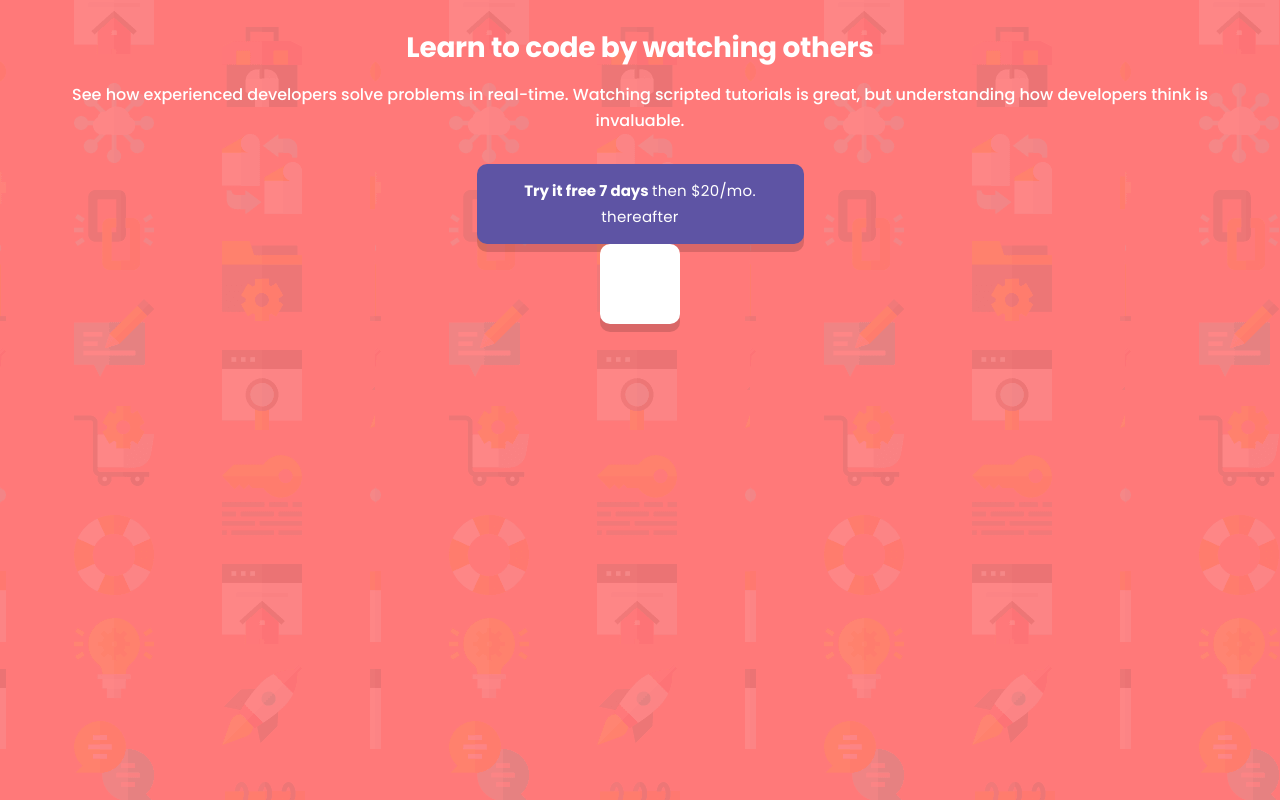
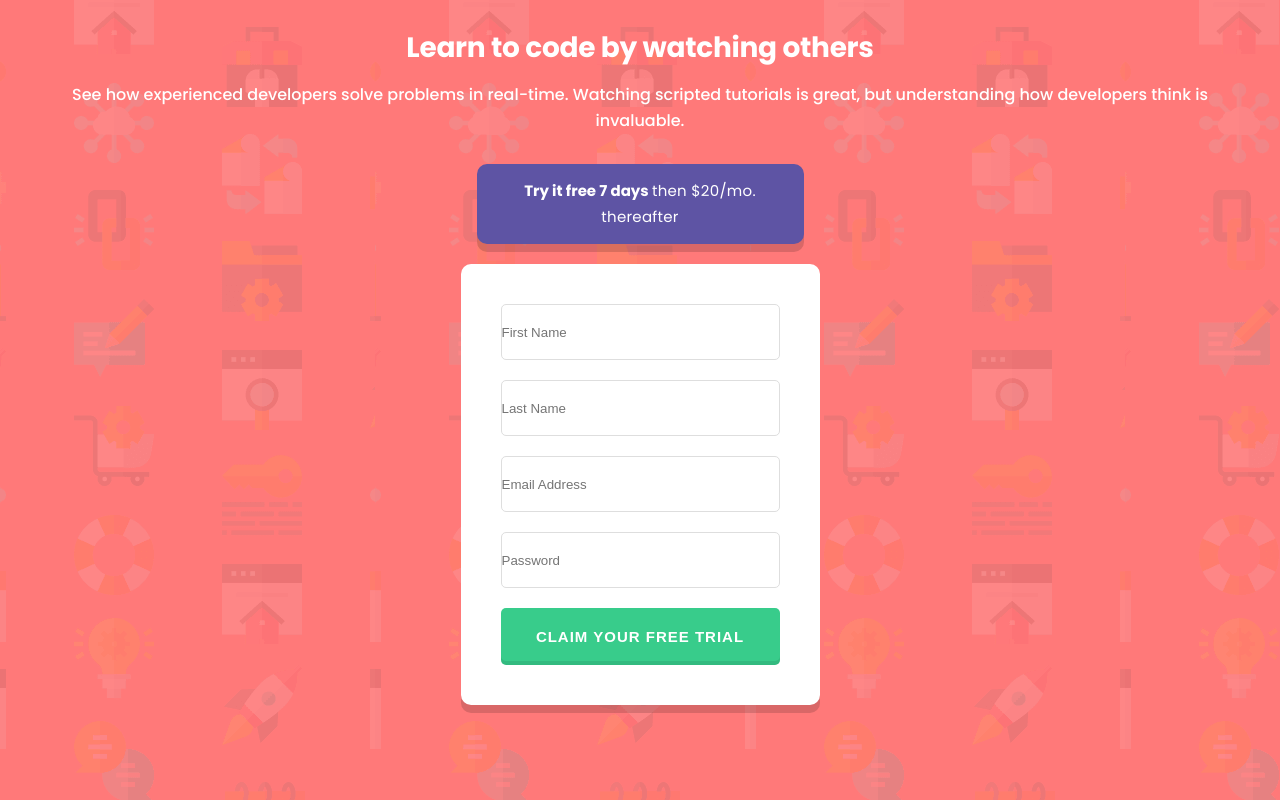
Before and after one commit to gia-grigalashvili/intro-component-with-signup-form-master-ty, a React (Vite) app: page / in a window 1280 px wide. Built offline with nearby package versions, Linux system fonts and the light colour scheme; a web font is replaced by a local one.

Commit message:
made 4 inputs and button

```diff
--- a/src/components/Inputs.tsx
+++ b/src/components/Inputs.tsx
@@ -9,7 +9,16 @@ function Inputs() {
         </p>
       </div>
 
-      <StyledForm action=""></StyledForm>
+      <StyledForm action="">
+        <StyledInput placeholder="First Name" />
+        <StyledInput placeholder="Last Name" />
+        <StyledInput placeholder="Email Address" />
+        <StyledInput placeholder="Password" />
+        <button>
+          {" "}
+          <p>CLAIM YOUR FREE TRIAL</p>
+        </button>
+      </StyledForm>
     </MainInputs>
   );
 }
@@ -27,6 +36,7 @@ const MainInputs = styled.div`
     display: flex;
     align-items: center;
     justify-content: center;
+
     padding: 40px;
     border-radius: 10px;
     background: #5e54a4;
@@ -52,11 +62,36 @@ const MainInputs = styled.div`
 const StyledForm = styled.form`
   display: flex;
   gap: 20px;
+  margin-top: 20px;
+  flex-direction: column;
   padding: 40px;
   flex-shrink: 0;
+  text-align: center;
   border-radius: 10px;
   background: #fff;
   box-shadow: 0px 8px 0px 0px rgba(0, 0, 0, 0.15);
+  button {
+    width: 279px;
+    padding: 20px;
+    border-radius: 5px;
+    background: #38cc8b;
+    box-shadow: 0px -4px 0px 0px rgba(0, 0, 0, 0.09) inset;
+    color: #fff;
+    text-align: center;
+
+    font-size: 15px;
+
+    font-weight: 600;
+    border: none;
+    letter-spacing: 1px;
+  }
 `;
-const StyledInput = styled.input``;
+const StyledInput = styled.input`
+  height: 56px;
+  width: 279px;
+  border-radius: 5px;
+  border: 1px solid #dedede;
+
+  background: #fff;
+`;
 export default Inputs;
```
